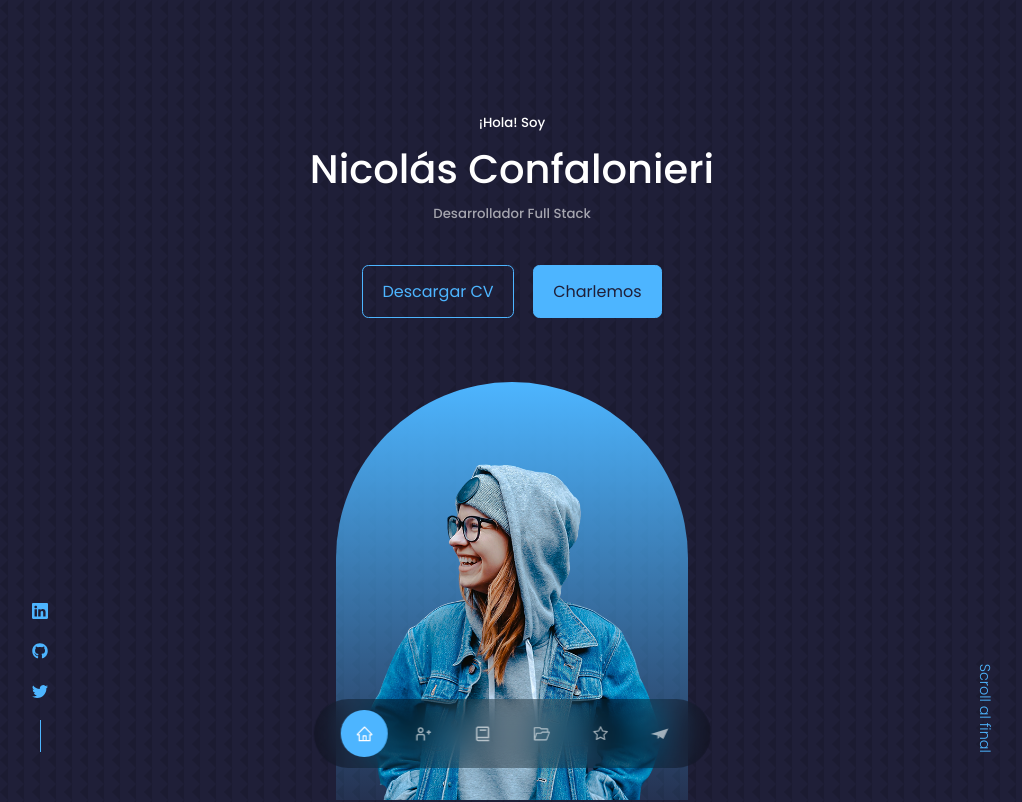
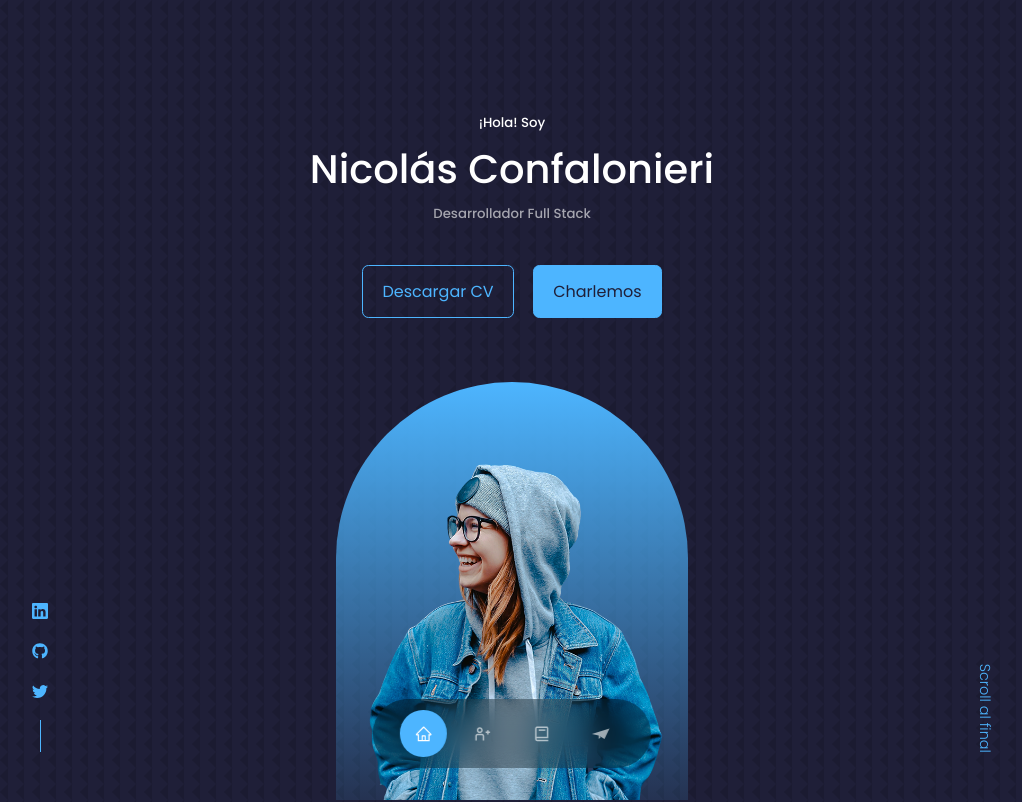
Before and after one commit to NicoC0/portfolio-react, a React (Create React App) app: page / in a window 1280 px wide. Shown: the top 802 px of the page, without its empty margins (128-1150 px from the left). Built offline with nearby package versions, Linux system fonts and the light colour scheme.

Commit message:
Revert "new elements in nav"
This reverts commit 6e87afb4abbf65ceb1abc655b9d1d4123a8bc020.

```diff
--- a/src/components/Nav/Nav.jsx
+++ b/src/components/Nav/Nav.jsx
@@ -1,11 +1,9 @@
 import React, { useState } from 'react'
 import './nav.css'
-import { AiOutlineHome, AiOutlineStar } from 'react-icons/ai'
+import { AiOutlineHome } from 'react-icons/ai'
 import { CgUserAdd } from 'react-icons/cg'
 import { BiBook } from 'react-icons/bi'
 import { SiMinutemailer } from 'react-icons/si'
-import { VscFolderOpened } from 'react-icons/vsc'
-
 
 const Nav = () => {
   const [activeNav, setActiveNav] = useState('#')
@@ -14,11 +12,11 @@ const Nav = () => {
       <a href="#" onClick={() => setActiveNav('#')} className={activeNav === '#' ? 'active' : ''}><AiOutlineHome /></a>
       <a href="#about" onClick={() => setActiveNav('#about')} className = { activeNav === '#about' ? 'active' : ''}><CgUserAdd /></a>
       <a href="#experiencie" onClick={() => setActiveNav('#experiencie')} className = { activeNav === '#experiencie' ? 'active' : '' } ><BiBook /></a>
-      <a href="#portfolio" onClick={() => setActiveNav('#portfolio')} className = { activeNav === '#portfolio' ? 'active' : '' } ><VscFolderOpened /></a>
-      <a href="#testimonials" onClick={() => setActiveNav('#testimonials')} className = { activeNav === '#testimonials' ? 'active' : '' } ><AiOutlineStar /></a>
       <a href="#contact" onClick = {() => setActiveNav('#contact')} className = { activeNav === '#contact' ? 'active' : ''}><SiMinutemailer /></a>
     </nav>
   )
 }
 
+
+
 export default Nav
```
